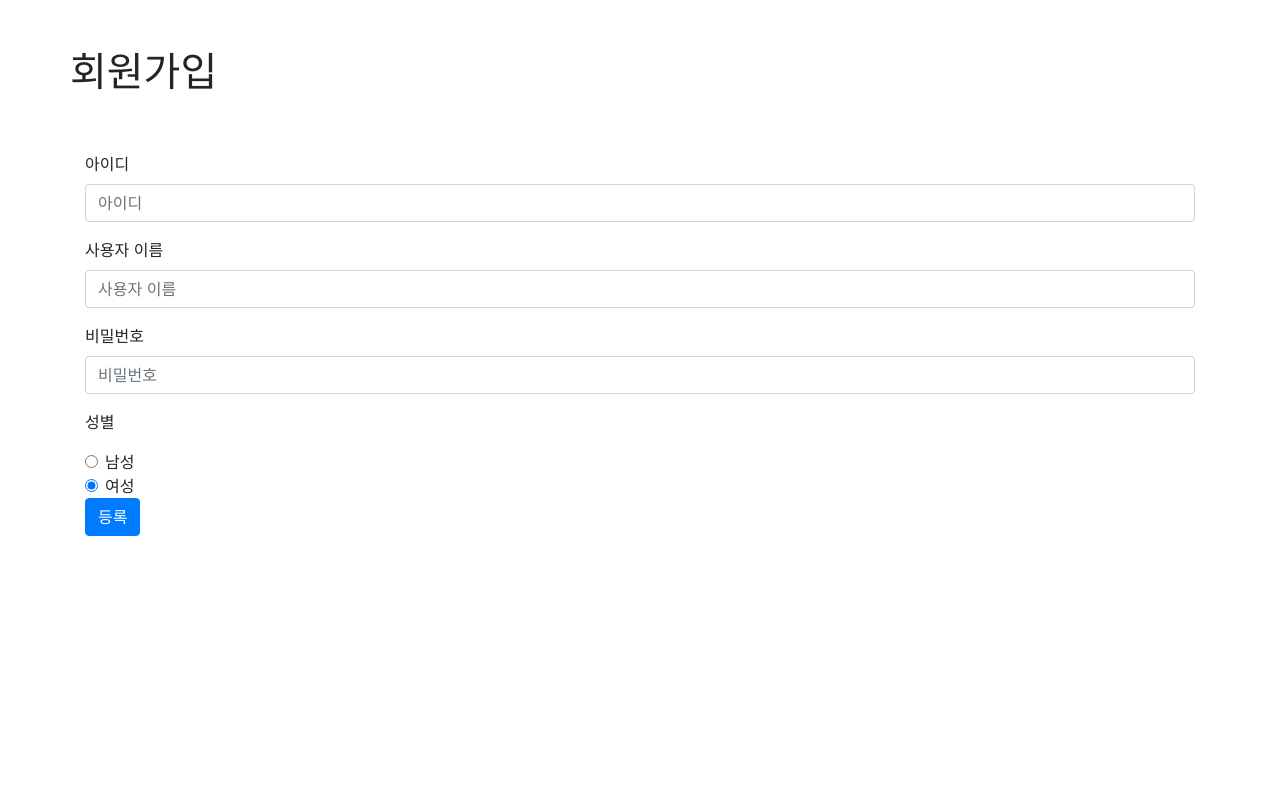
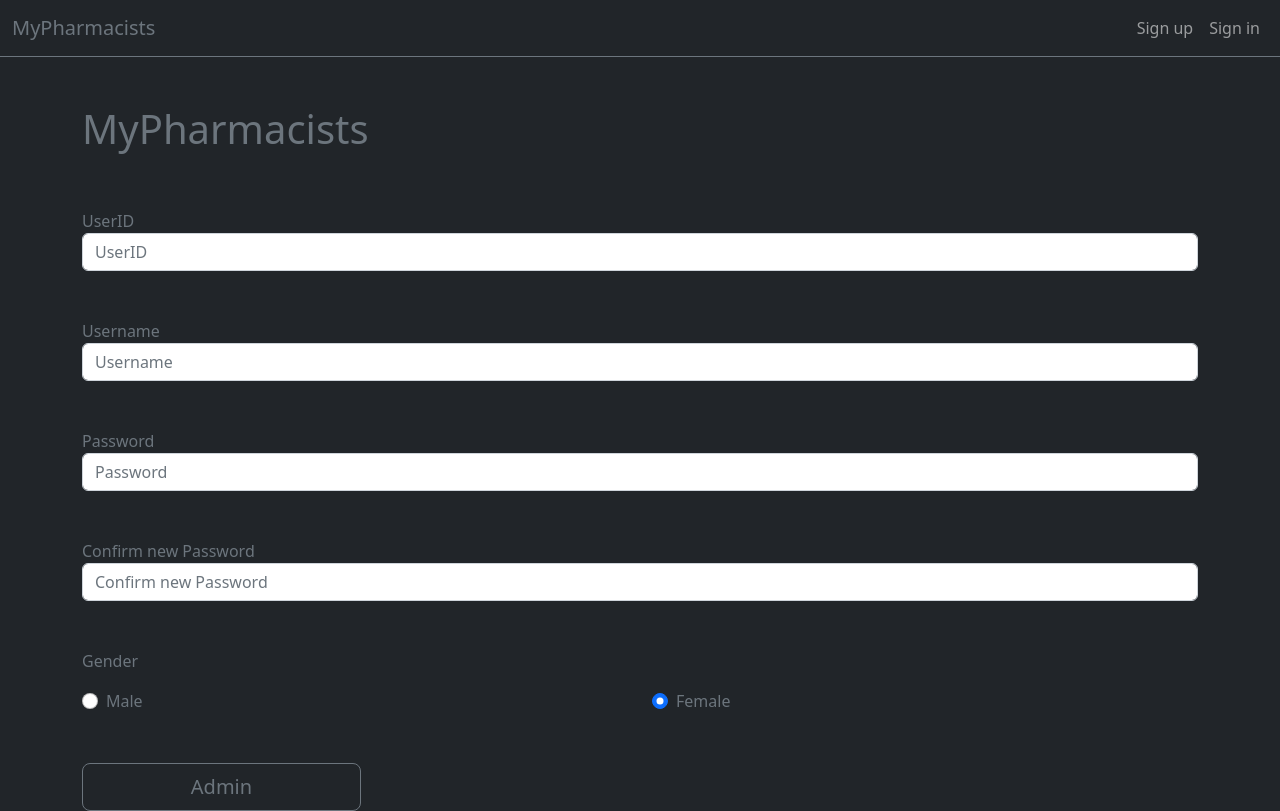
Before and after one commit to KNU-bigdata6/bigdata6, a Flask app: page /join in a window 1280 px wide. Before the commit the page ends 536 px from the top, so only its background shows below. Run offline with Flask 2, Linux system fonts and the light colour scheme; some libraries are stand-ins or nearby versions.

Commit message:
login admin template

```diff
--- a/routes.py
+++ b/routes.py
@@ -24,6 +24,7 @@ def vars2():
     else:
         # 초기 세팅
         return render_template('test.html')
+        #return render_template('test.html',login=1,userid='hi')
 
 
 @main.route('/join', methods=['GET', 'POST'])
@@ -45,3 +46,7 @@ def join():
             return redirect(url_for('main.vars'))
     else:
         return render_template('join.html')
+
+@main.route('/login', methods=['GET', 'POST'])
+def login():
+    return render_template('login.html')
--- a/templates/join.html
+++ b/templates/join.html
@@ -1,50 +1,84 @@
 <!DOCTYPE html>
-<html lang="en">
+<html lang="ko" style="height: 100%;">
 <head>
-    <meta charset="UTF-8">
-    <meta name="viewport" content="width=device-width, initial-scale=1.0">
-    <meta http-equiv="X-UA-Compatible" content="ie=edge">
-    <title>Document</title>
-    <link rel="stylesheet" href="https://stackpath.bootstrapcdn.com/bootstrap/4.4.1/css/bootstrap.min.css" integrity="sha384-Vkoo8x4CGsO3+Hhxv8T/Q5PaXtkKtu6ug5TOeNV6gBiFeWPGFN9MuhOf23Q9Ifjh" crossorigin="anonymous">
-    <script src="https://code.jquery.com/jquery-3.4.1.slim.min.js" integrity="sha384-J6qa4849blE2+poT4WnyKhv5vZF5SrPo0iEjwBvKU7imGFAV0wwj1yYfoRSJoZ+n" crossorigin="anonymous"></script>
-<script src="https://cdn.jsdelivr.net/npm/popper.js@1.16.0/dist/umd/popper.min.js" integrity="sha384-Q6E9RHvbIyZFJoft+2mJbHaEWldlvI9IOYy5n3zV9zzTtmI3UksdQRVvoxMfooAo" crossorigin="anonymous"></script>
-<script src="https://stackpath.bootstrapcdn.com/bootstrap/4.4.1/js/bootstrap.min.js" integrity="sha384-wfSDF2E50Y2D1uUdj0O3uMBJnjuUD4Ih7YwaYd1iqfktj0Uod8GCExl3Og8ifwB6" crossorigin="anonymous"></script>
+    <meta charset="utf-8">
+    <meta name="viewport" content="width=device-width, initial-scale=1">
+    <link href="/static/css/bootstrap.min.css" rel="stylesheet">
+    <script src="https://code.jquery.com/jquery-latest.min.js"></script>
+    <script src="https://cdn.jsdelivr.net/npm/bootstrap@5.3.0-alpha1/dist/js/bootstrap.bundle.min.js" integrity="sha384-w76AqPfDkMBDXo30jS1Sgez6pr3x5MlQ1ZAGC+nuZB+EYdgRZgiwxhTBTkF7CXvN" crossorigin="anonymous">
+
+    </script>
 </head>
-<body>
+<body class = "bg-dark text-secondary" style="height: 100%;">
+    <nav class="navbar navbar-expand-lg navbar-dark  border-bottom border-secondary">
+        <div class="container-fluid">
+            <a class="navbar-brand text-secondary" href="{{ url_for('main.vars') }}">MyPharmacists</a>
+            <button class="navbar-toggler border-secondary " type="button"
+                    data-bs-toggle="collapse"
+                    data-bs-target="#navbarSupportedContent"
+                    aria-controls="navbarSupportedContent"
+                    aria-expanded="false"
+                    aria-label="Toggle navigation">
+                <span class="navbar-toggler-icon"></span>
+            </button>
+            <div class="collapse navbar-collapse justify-content-end" id="navbarSupportedContent">
+                <ul class="navbar-nav">
+                    <li class="nav-item">
+                        <a class="nav-link" href="{{ url_for('main.join') }}">Sign up</a>
+                    </li>
+                    <li class="nav-item">
+                        <a class="nav-link" href="{{ url_for('main.login') }}">Sign in</a>
+                    </li>
+                </ul>
+            </div>
+        </div>
+    </nav>
+
     <div class = "container">
         <div class="row mt-5">
-            <h1>회원가입</h1>
+            <h1>MyPharmacists</h1>
         </div>
         <div class="row mt-5">
         <div class="col-12">
             <form method="POST" >
                 <div class="form-group">
-                    <label for="userid">아이디</label>
-                    <input type="text" class="form-control" id="userid" placeholder="아이디" name="userid"/>
+                    <label for="userid">UserID</label>
+                    <input type="text" class="form-control" id="userid" placeholder="UserID" name="userid"/>
                     <!-- id는 삭제해도 되더라. 마지막에 name과 app.py의 get 메소드 사용하는 부분이 일치해야 상응한다 -->
                 </div>
-                <div class="form-group">
-                    <label for="username">사용자 이름</label>
-                    <input type="text" class="form-control" id="username" placeholder="사용자 이름" name="name"/>
+                <div class="form-group mt-5">
+                    <label for="username">Username</label>
+                    <input type="text" class="form-control" id="username" placeholder="Username" name="name"/>
                 </div>
-                <div class="form-group">
-                    <label for="password">비밀번호</label>
-                    <input type="password" class="form-control" id="password" placeholder="비밀번호" name="password"/>
+                <div class="form-group mt-5">
+                    <label for="password ">Password</label>
+                    <input type="password" class="form-control" id="password" placeholder="Password" name="password"/>
                 </div>
-                <p> 성별 </p>
+                <div class="form-group mt-5">
+                    <label for="password">Confirm new Password</label>
+                    <input type="password" class="form-control" id="password" placeholder="Confirm new Password" name="Confirm"/>
+                </div>
+                <div class="row mt-1 mt-5">
+                    <p class="col-12"> Gender </p>
+                <div class="col-6">
                 <div class="form-check">
-                    <input class="form-check-input" type="radio" name="gender" value = "남" id="male">
+                    <input class="form-check-input" type="radio" name="gender" value = "Male" id="male">
                     <label class="form-check-label" for="male">
-                    남성
+                        Male
                     </label>
                 </div>
+                </div>
+
+                <div class="col-6">
                 <div class="form-check">
-                    <input class="form-check-input" type="radio" name="gender" value = "여" id="female" checked>
+                    <input class="form-check-input" type="radio" name="gender" value = "Female" id="female" checked>
                     <label class="form-check-label" for="female">
-                    여성
+                        Female
                     </label>
                 </div>
-                <button type="submit" class="btn btn-primary">등록</button>
+            </div>
+            </div>
+                <button type="submit" class=" mt-5 btn btn-outline-secondary btn-lg col-5 col-xl-3">Admin</button>
             </form>
         </div>
         </div>
```
Also changed, not shown: templates/home.html (+11 -2 lines), templates/login.html (+45 -21 lines), templates/test.html (+30 -13 lines).
